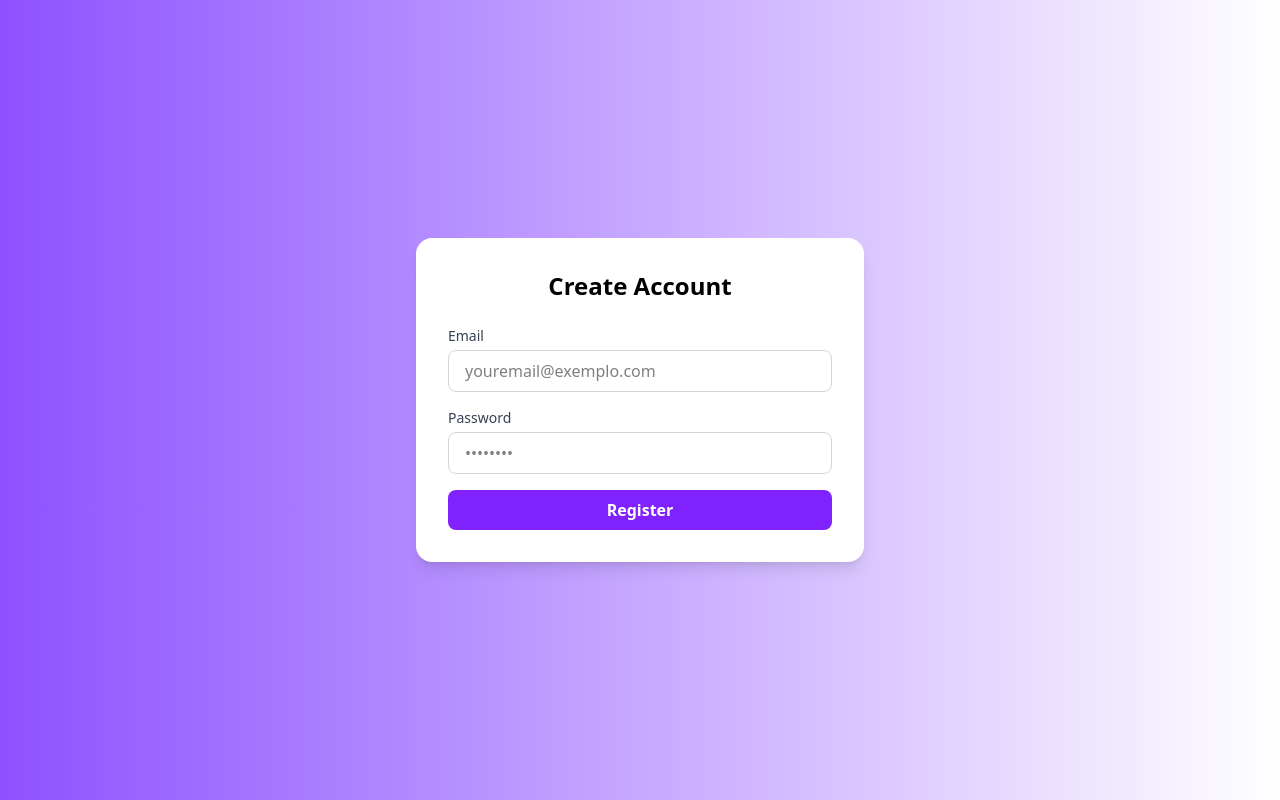
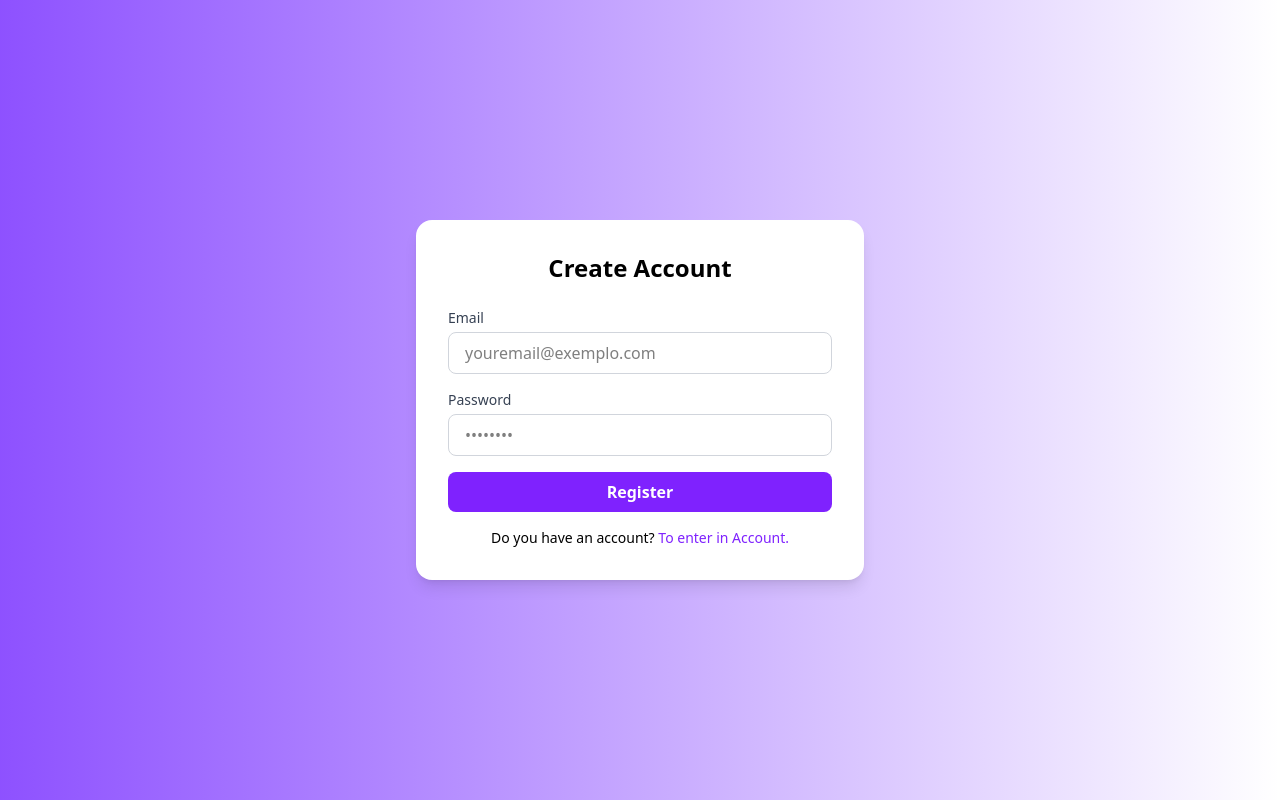
Before and after one commit to Welin7/reactjs-with-tailwind, a React (Vite) app in the folder login-app/: page /register in a window 1280 px wide. Built offline with nearby package versions, Linux system fonts and the light colour scheme; no server answers.

Commit message:
feat: add link to login route.

```diff
--- a/login-app/src/components/Register.jsx
+++ b/login-app/src/components/Register.jsx
@@ -1,5 +1,5 @@
 import React, { useState } from 'react';
-import { useNavigate } from 'react-router-dom';
+import { useNavigate, Link } from 'react-router-dom';
 import { register } from '../api/Auth';
 
 const Register = () => {
@@ -54,6 +54,12 @@
                     >
                         Register
                     </button>
+                    <p className="flex items-center justify-center text-sm">
+                        Do you have an account?&nbsp;
+                        <Link to="/login" className="text-violet-600 hover:underline font-medium">
+                            To enter in Account.
+                        </Link>
+                    </p>
                 </form>
             </div>
         </div>
```
